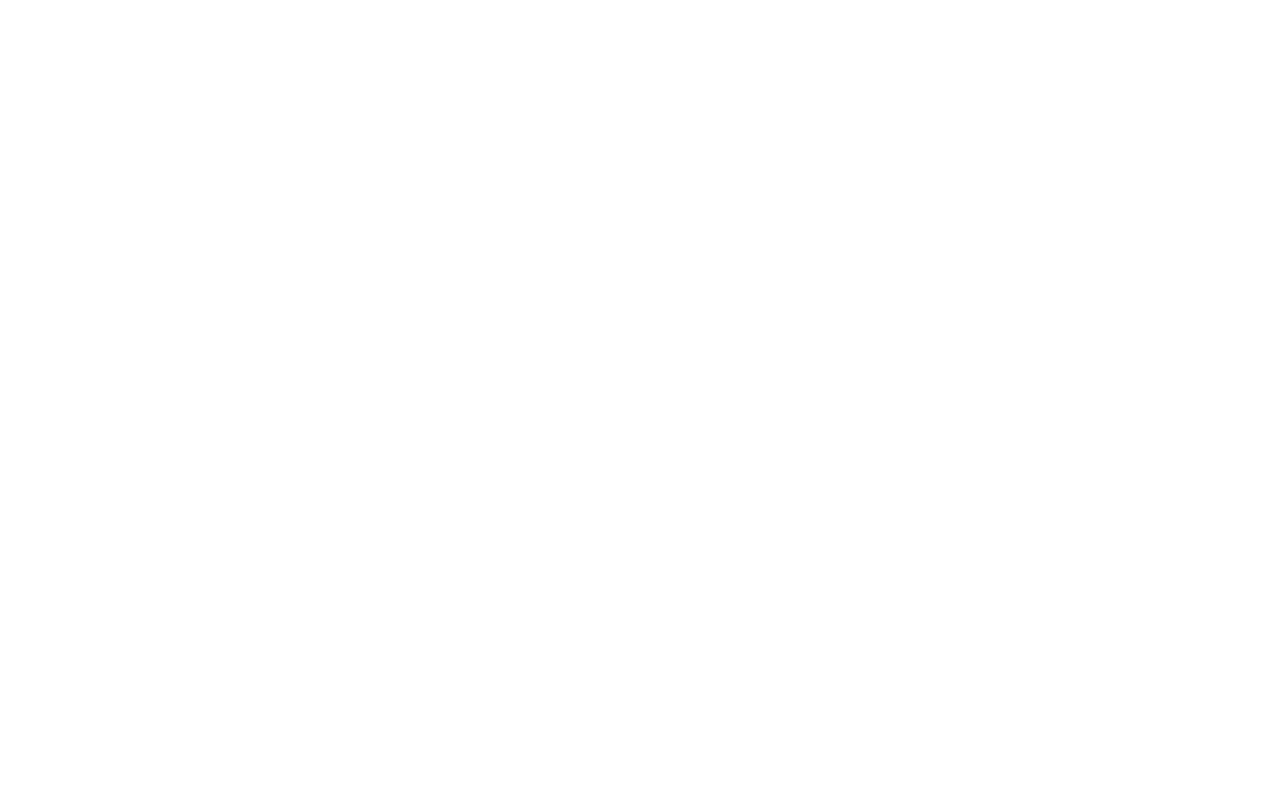
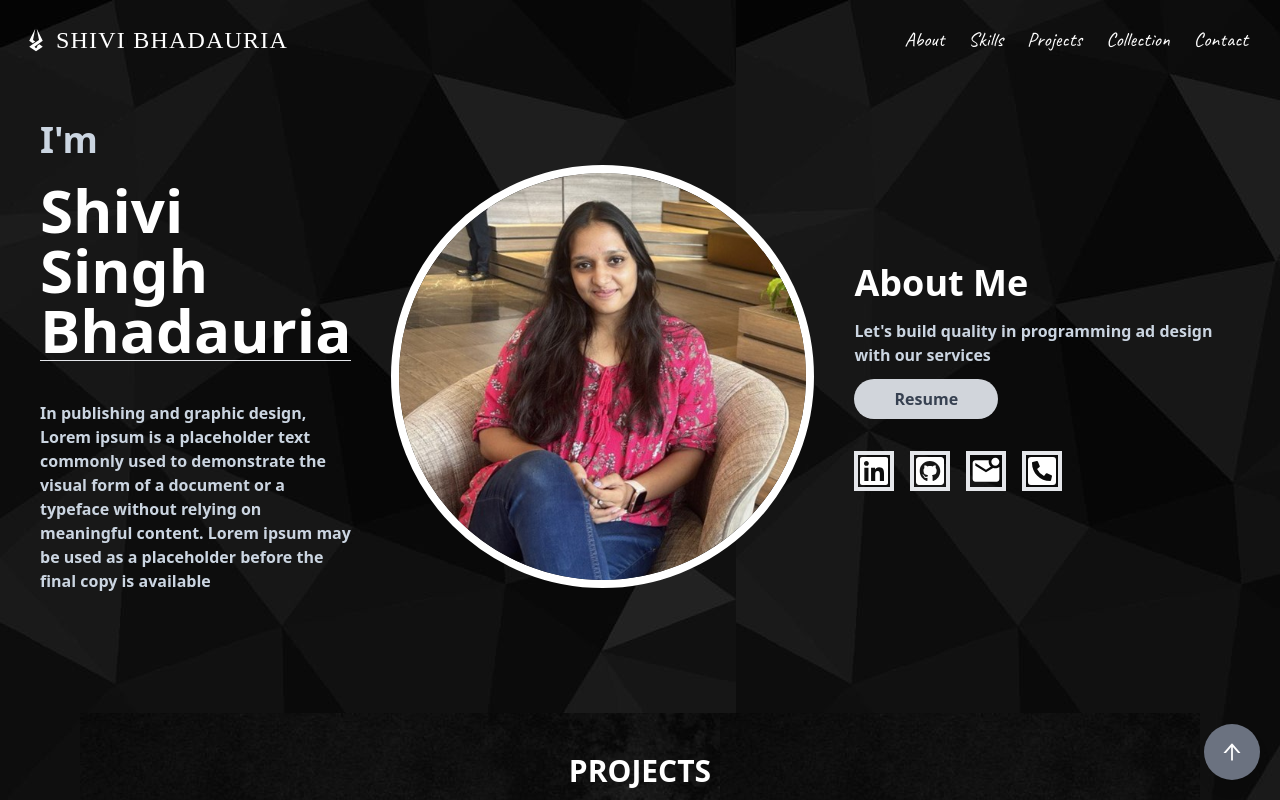
Before and after one commit to shivibhadauria/cv_portfolio, a React (Vite) app: page / in a window 1280 px wide. Before the commit this address had no page. Shown: the top 800 px of the page. Built offline with nearby package versions, Linux system fonts and the light colour scheme; a web font is replaced by a local one.

Commit message:
correct homepage

```diff
--- a/src/App.jsx
+++ b/src/App.jsx
@@ -1,6 +1,6 @@
 import { BrowserRouter as Router, Route, Routes } from 'react-router-dom';
 
-import Main from './components/main.jsx';
+import Homepage from './components/homepage';
 
 
 
@@ -9,7 +9,7 @@ function App() {
     <Router>
       <Routes>
         {/* Define your routes here, for example: */}
-        <Route path="./" element={<Main />} />
+        <Route path="/" element={<Homepage />} />
         {/* Add more routes as needed */}
       </Routes>
     </Router>
--- a/src/components/main.jsx
+++ b/src/components/homepage.jsx
@@ -6,7 +6,7 @@ import Skills from "./skills";
 import Contact from "./contact";
 import Gallery from "./gallery";
 import { AiOutlineArrowUp } from 'react-icons/ai';
-const Main = () => {
+const Homepage = () => {
   console.log('Main component rendered');
   return (
     <div className="bg-[url('./assets/abg.jpeg')] ">
@@ -39,4 +39,4 @@ const Main = () => {
   )
 }
 
-export default Main;
+export default Homepage;
```
